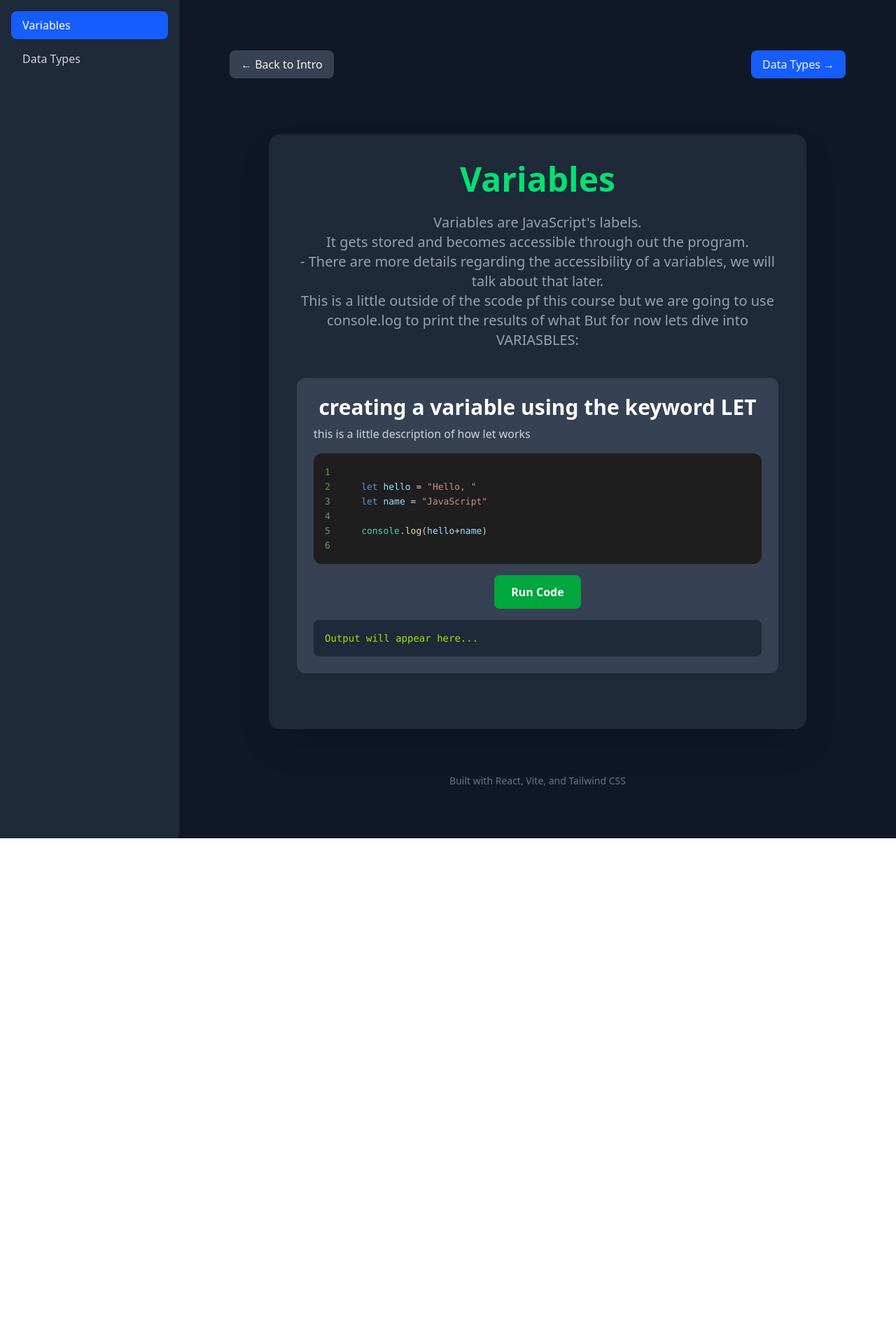
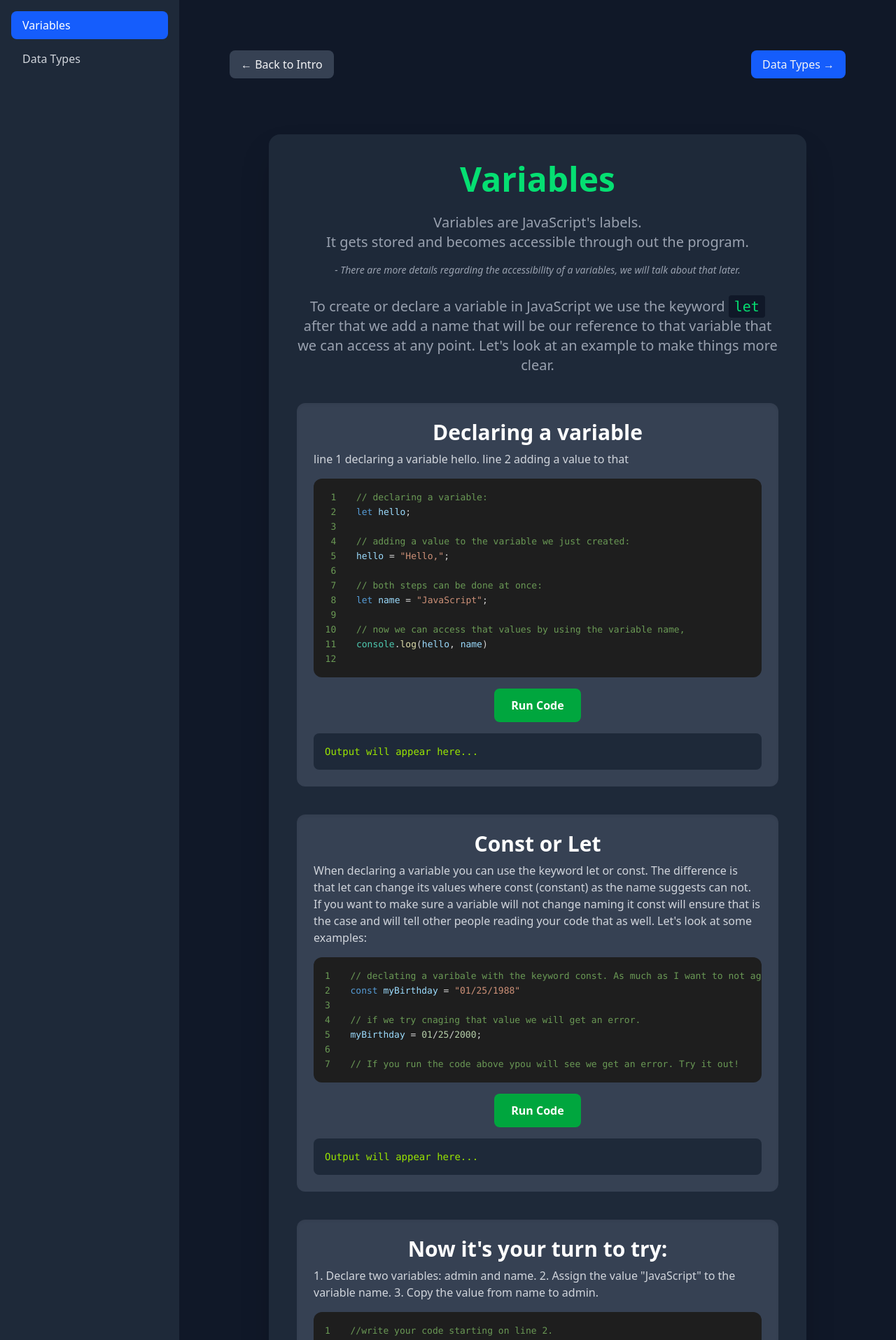
Before and after one commit to laraIsmael/JS-journey, a React (Vite) app in the folder JavaScript Journey/: page /variabless in a window 1280 px wide. Shown: the top 1915 px of the page at 70% size. Before the commit the page ends 1198 px from the top, so only its background shows below. Built offline with nearby package versions, Linux system fonts and the light colour scheme.

Commit message:
variable almost done

```diff
--- a/JavaScript Journey/src/components/Module1/variables.tsx
+++ b/JavaScript Journey/src/components/Module1/variables.tsx
@@ -2,14 +2,42 @@ import NavigationButtons from "../NavigatorButtons";
 import CodeBlock from "../codeBlock";
 
 export default function Variables() {
-  const letTitle = "creating a variable using the keyword LET";
-  const letDescriptio = " this is a little description of how let works";
-  const letCode = `
-    let hello = "Hello, "
-    let name = "JavaScript"
+  const letTitle = "Declaring a variable";
+  const letDescriptio =
+    "line 1 declaring a variable hello. \n line 2 adding a value to that ";
+  const letCode = `  // declaring a variable:
+  let hello;
 
-    console.log(hello+name)
+  // adding a value to the variable we just created:
+  hello = "Hello,";
+
+  // both steps can be done at once:
+  let name = "JavaScript";
+
+  // now we can access that values by using the variable name,
+  console.log(hello, name)
   `;
+
+  const constTitle = "Const or Let";
+  const constDescriptio =
+    "When declaring a variable you can use the keyword let or const. The difference is that let can change its values where const (constant) as the name suggests can not. \n If you want to make sure a variable will not change naming it const will ensure that is the case and will tell other people reading your code that as well. Let's look at some examples:";
+  const constCode = `  // declating a varibale with the keyword const. As much as I want to not age my birhtday eyar will continue to be the same, so let's create a variable that stores my day of birth:
+  const myBirthday = "01/25/1988"
+
+  // if we try cnaging that value we will get an error.
+  myBirthday = 01/25/2000;
+
+  // If you run the code above ypou will see we get an error. Try it out!`;
+
+  const taskTitle = "Now it's your turn to try:";
+  const taskDescriptio =
+    '1. Declare two variables: admin and name. \n 2. Assign the value "JavaScript" to the variable name. \n 3. Copy the value from name to admin. \n ';
+  const taskCode = `  //write your code starting on line 2.
+
+
+  // this console.log will print your answers. We want to see that both name and admin have the value of JavaScript
+  console.log(name);
+  console.log(name, admin);`;
 
   return (
     <div className="min-h-screen bg-gray-900 text-gray-100 flex flex-col items-center p-6 sm:p-10 transition-all duration-300">
@@ -27,17 +55,33 @@ export default function Variables() {
             <br />
             It gets stored and becomes accessible through out the program.
             <br />
-            - There are more details regarding the accessibility of a variables,
-            we will talk about that later.
+            <p className="text-gray-400 text-sm mt-4 italic">
+              - There are more details regarding the accessibility of a
+              variables, we will talk about that later.
+            </p>
             <br />
-            This is a little outside of the scode pf this course but we are
-            going to use console.log to print the results of what But for now
-            lets dive into VARIASBLES:
+            To create or declare a variable in JavaScript we use the keyword{" "}
+            <code className="bg-gray-900 px-2 py-1 rounded text-green-400 font-mono">
+              let
+            </code>{" "}
+            after that we add a name that will be our reference to that variable
+            that we can access at any point. Let's look at an example to make
+            things more clear.
           </p>
           <CodeBlock
             title={letTitle}
             description={letDescriptio}
             initialCode={letCode}
+          />
+          <CodeBlock
+            title={constTitle}
+            description={constDescriptio}
+            initialCode={constCode}
+          />
+          <CodeBlock
+            title={taskTitle}
+            description={taskDescriptio}
+            initialCode={taskCode}
           />
         </div>
       </div>
```
